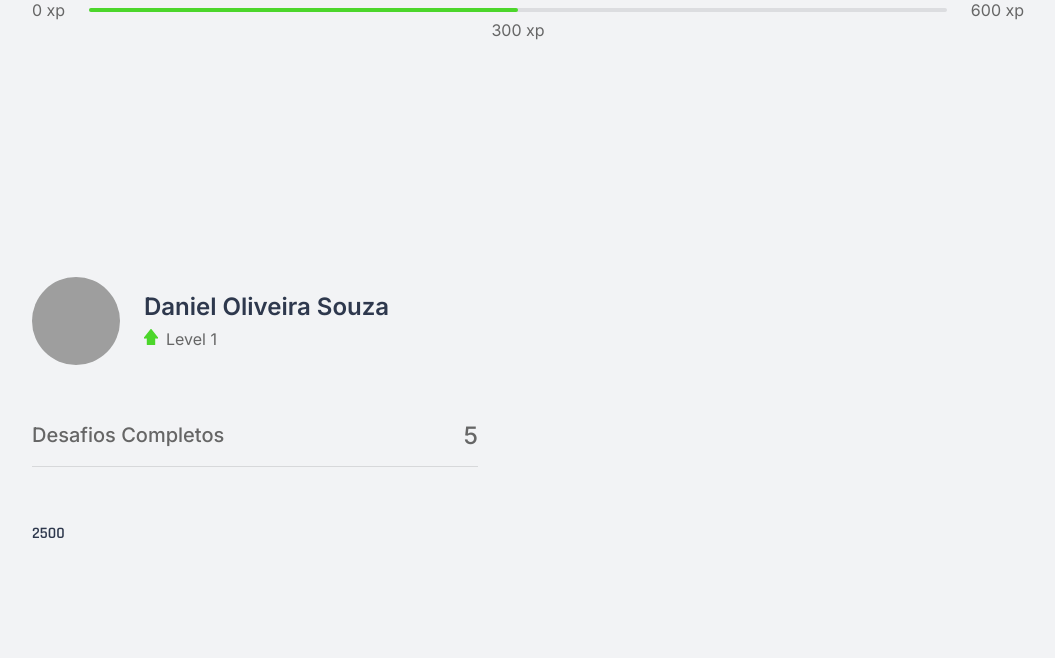
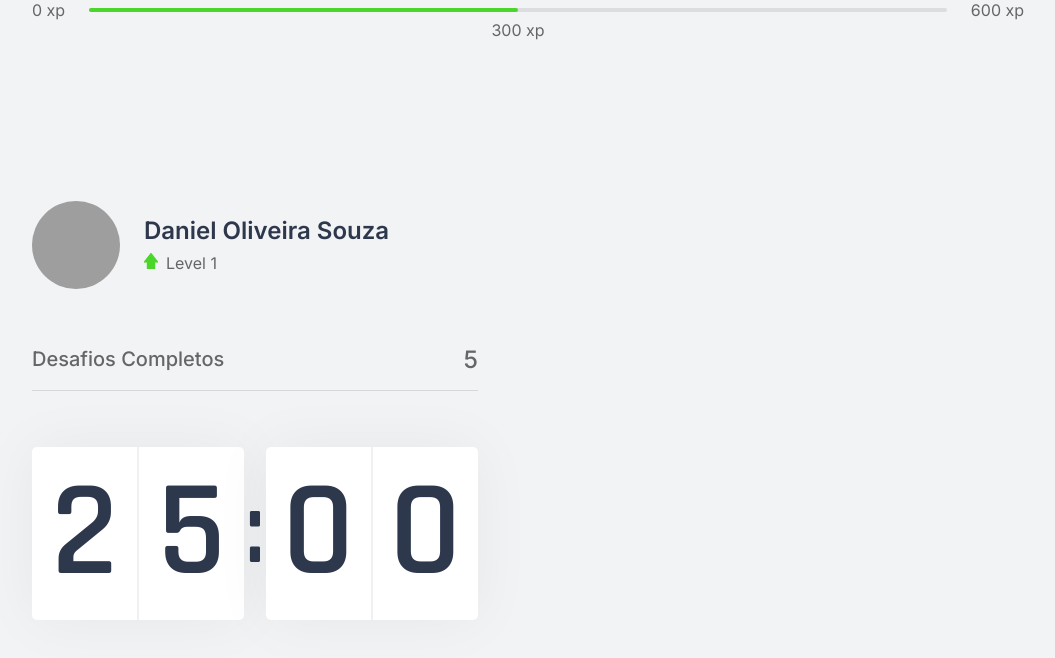
Before and after one commit to DanielOliveiraSouza/next-level-week-04, a Next.js app in the folder aulas/moveit-next/: page / in a window 1280 px wide. Shown: the top 658 px of the page, without its empty margins (112-1167 px from the left). Built offline with nearby package versions, Linux system fonts and the light colour scheme; grey boxes are pictures that could not be loaded.

Commit message:
adiciona estilos para o relogio em Countdown

```diff
--- a/aulas/moveit-next/src/components/Countdown.tsx
+++ b/aulas/moveit-next/src/components/Countdown.tsx
@@ -6,7 +6,7 @@ export function CountDown (){
                 <span>2</span>
                 <span>5</span>
             </div>
-
+            <span>:</span>
             <div>
                 <span>0</span>
                 <span>0</span>
--- a/aulas/moveit-next/src/styles/components/Countdown.module.css
+++ b/aulas/moveit-next/src/styles/components/Countdown.module.css
@@ -5,3 +5,31 @@
     font-weight: 600;
     color: var(--title);
 }
+.countdownContainer > div {
+   flex: 1;
+   display: flex;
+   align-items: center;
+   justify-content: space-evenly;
+
+   background: var(--white);
+   box-shadow:  0 0 60px  rgba(0, 0,0, 0.05) ;
+   border-radius: 5px;
+   font-size: 8.5rem;
+   text-align: center;
+}
+
+.countdownContainer > div span {
+    flex:1;
+}
+
+
+.countdownContainer> div span:first-child {
+    border-right: 1px solid #f0f1f3;
+}
+.countdownContainer div span:last-child {
+    border-left: 1px solid #f0f1f3;
+}
+.countdownContainer >  span {
+    font-size: 6.25rem;
+    margin: 0 0.05rem;
+}
```
